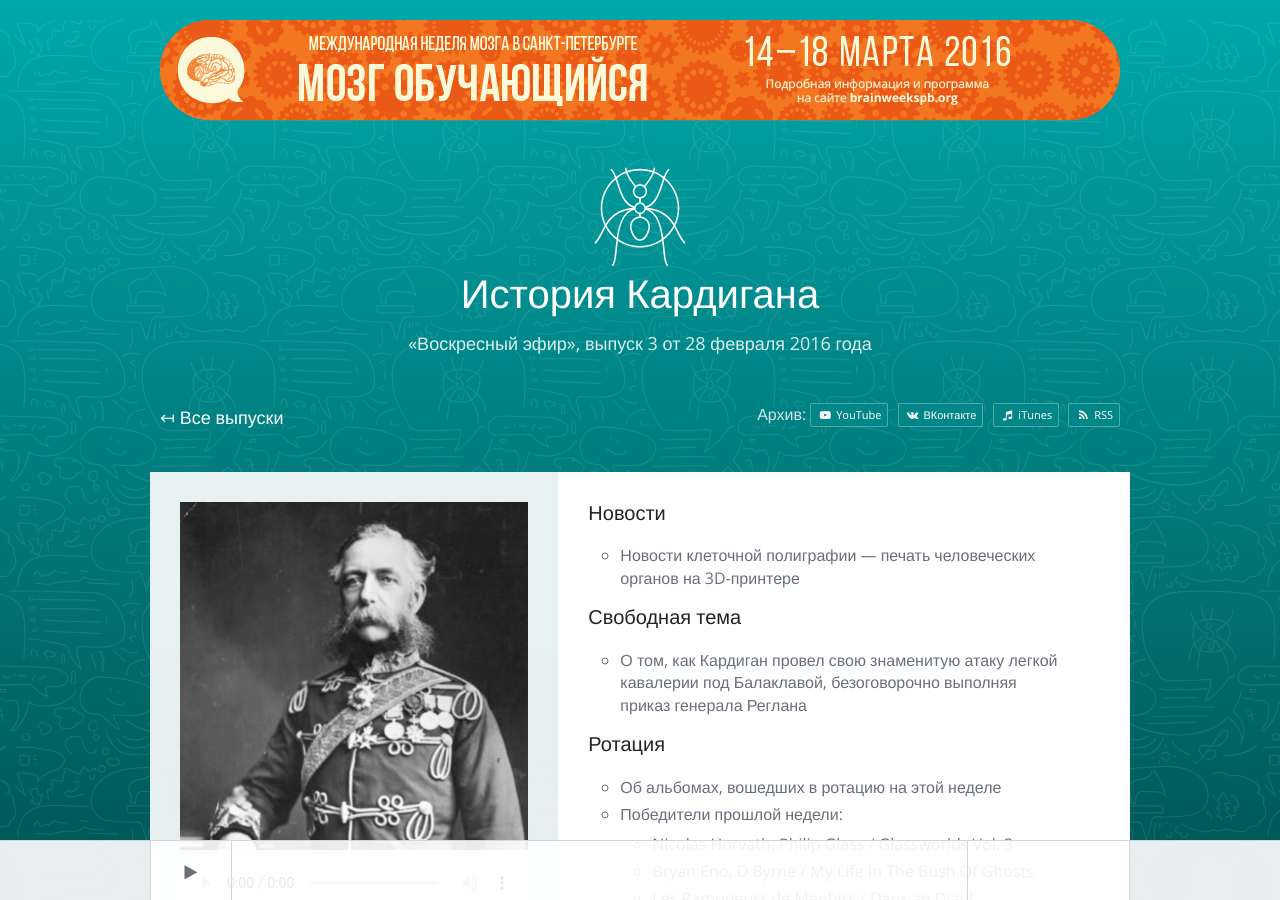
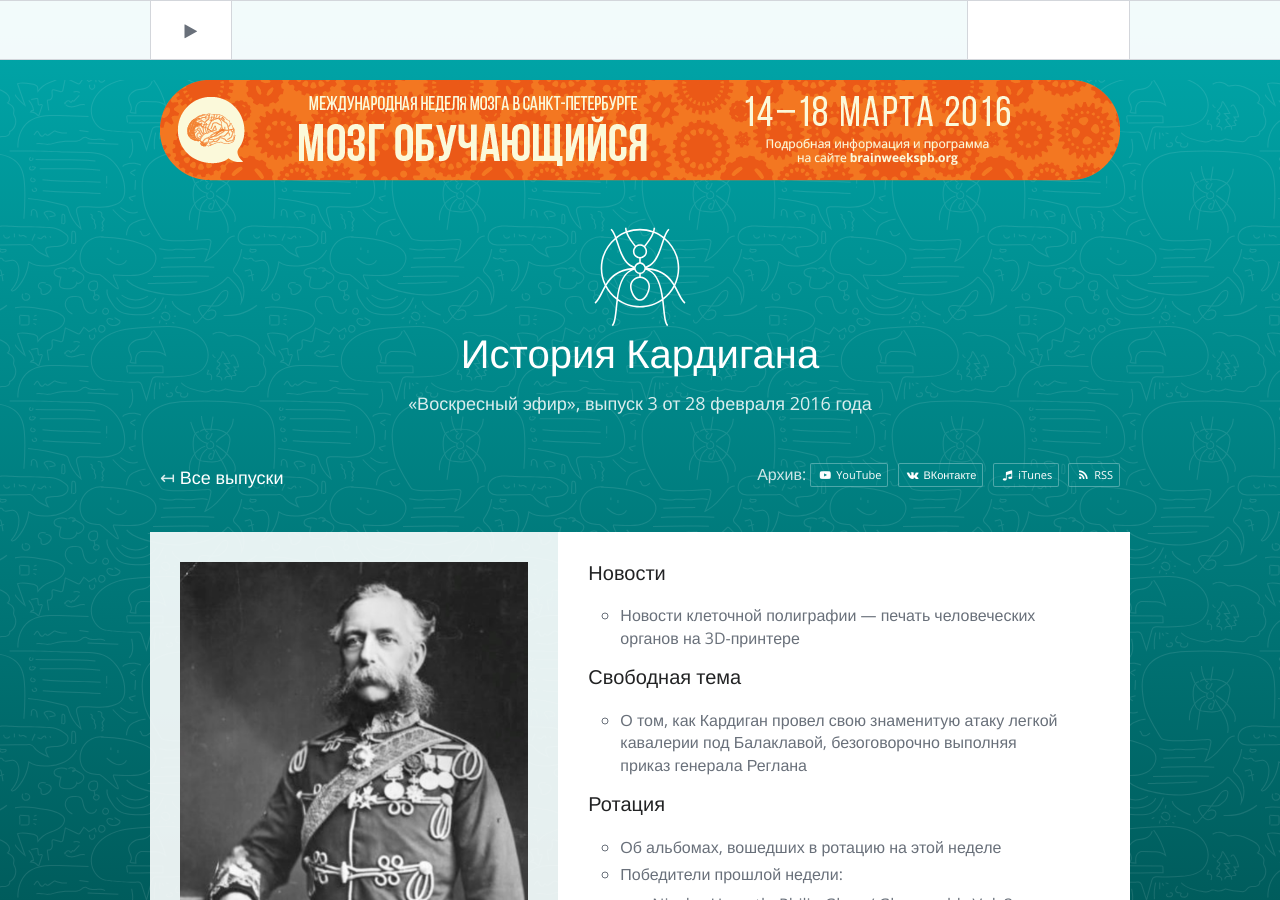
Before and after one commit to tretten/site-moonant, a Jekyll site: the page built from _posts/sunday-live/2016-02-28-история-кардигана.md, in a window 1280 px wide and 900 px high. Built offline with Jekyll 4.4.1, drawn with Linux system fonts in a browser that asks for light colours; nearby versions of some CDN libraries; a script that is not in the unit is left out; comment, search, counter and statistics services are not loaded; some of the changed text lies outside the part shown.

Commit message:
player on top

```diff
--- /dev/null
+++ b/_includes/arhivelinks.html
@@ -0,0 +1,6 @@
+<p>Архив:
+    <a href="http://j.mp/sunday-live-yt" class="button is-small is-primary"><i class="fa fa-youtube-play"></i> YouTube</a>
+    <a href="http://j.mp/sunday-live-vk" class="button is-small is-primary"><i class="fa fa-vk"></i> ВКонтакте</a>
+    <a href="#" class="button is-small is-primary"><i class="fa fa-music"></i>  iTunes</a>
+    <a href="#" class="button is-small is-primary"><i class="fa fa-rss"></i> RSS</a>
+</p>
--- a/_layouts/post.html
+++ b/_layouts/post.html
@@ -19,12 +19,7 @@ layout: default
                 <h2 class="subtitle">&#8612; <a href="{{ site.baseurl }}/sunday-live/">Все выпуски</a></h2>
             </div>
             <div class="column is-8 is-right">
-                <p>Архив:
-                    <a href="http://j.mp/sunday-live-yt" class="button is-small is-primary"><i class="fa fa-youtube-play"></i> YouTube</a>
-                    <a href="http://j.mp/sunday-live-vk" class="button is-small is-primary"><i class="fa fa-vk"></i> ВКонтакте</a>
-                    <a href="#" class="button is-small is-primary"><i class="fa fa-music"></i>  iTunes</a>
-                    <a href="#" class="button is-small is-primary"><i class="fa fa-rss"></i> RSS</a>
-                </p>
+                {% include arhivelinks.html %}
             </div>
         </div>
 
@@ -90,13 +85,20 @@ layout: default
               </div>
           </div>
 
+          <div class="columns navbar">
+              <div class="column is-4 is-left">
+                  <h2 class="subtitle">&#8612; <a href="{{ site.baseurl }}/sunday-live/">Все выпуски</a></h2>
+              </div>
+              <div class="column is-8 is-right">
+                  {% include arhivelinks.html %}
+              </div>
+          </div>
+        <br/>
       </div>
     </div>
   </section>
 </article>
-<div id="player" class="is-hidden-desktop is-hidden-desktop">
-
-</div>
+<div id="player" class="is-hidden-desktop is-hidden-desktop"> </div>
 <!-- {% if site.related_posts != empty %}
 <aside class="related">
   <h3>Related posts</h3>
--- a/public/css/moonant.css
+++ b/public/css/moonant.css
@@ -72,7 +72,6 @@ a[href]:not([class]) {
 .content blockquote {
 	background: #fff;
 	border-color: #00a8ab;
-	margin: 0 -10px;
 }
 
 .is-lh {
@@ -148,7 +147,7 @@ div.column.is-5.column-player {
 }
 
 .box .column-left-0 img {
-	min-height: 335px;
+	min-height: 336px;
 	width: auto;
 	margin: 0;
 	object-fit: cover;
@@ -200,6 +199,10 @@ audio.sunday-live {
 	margin: -3px -4px 0 -4px;
 }
 
+.buttons {
+	margin-top: 5px;
+}
+
 .buttons li {
 	margin: 0;
 }
@@ -217,12 +220,12 @@ audio.sunday-live {
 }
 
 .navbar .button.is-primary {
-	background: #028688;
+	background: rgba(2, 134, 136, .4);
 	border: 1px solid rgba(255, 255, 255, 0.3);
 }
 
 .navbar .button.is-primary:hover, .navbar .button.is-primary:focus {
-	background: #028688;
+	background: rgba(2, 134, 136, 1);
 	border: 1px solid rgba(255, 255, 255, 0.9);
 }
 
@@ -230,27 +233,29 @@ audio.sunday-live {
 .footer {
 	position: fixed;
 	height: 60px;
-	background: rgba(255,255,255,0.9);
+	background: rgba(255,255,255,0.95);
 	z-index: 900;
-	bottom: 0px;
+	top: 0px;
 	padding: 0;
 	padding-top: 10px;
 	border-top: 1px solid #d3d6db;
+	border-bottom: 1px solid #d3d6db;
+	overflow: hidden;
 }
 
 .footer .play-bar {
 	border-left: 1px solid #d3d6db;
 	border-right: 1px solid #d3d6db;
-	height: 60px;
+	height: 58px;
 }
 
 .footer .play-bar a i {
 	margin: -10px;
 	padding: 0;
 	width: calc(100%+20px);
-	height: 60px;
+	height: 58px;
 	display: block;
-	line-height: 62px;
+	line-height: 60px;
 }
 
 .footer .play-bar a i:hover {
@@ -264,8 +269,7 @@ audio.sunday-live {
 }
 
 .footer .play-title {
-	line-height: 45px;
-	overflow-x: hidden;
+	line-height: 40px;
 	margin-left: 10px
 }
 
@@ -302,7 +306,7 @@ transparent.kast-colors-dynamic.kast-maximized.kast-left.kast-not-full-statusbar
 
 #kast, #kast.kast-transparent.kast-current {
 	box-shadow: none;
-	height: 408px;
+	height: 392px;
 }
 
 i.kast-mdi.kast-mdi-play {
@@ -312,7 +316,7 @@ i.kast-mdi.kast-mdi-play {
 #kast-top {
 	background-position: center top;
 	background-image: url(../img/cover.jpg);
-	height: 408px;
+	height: 392px;
 }
 
 #kast-np-title {
@@ -359,5 +363,5 @@ i.kast-mdi-album:before {
 
 /*banner*/
 .brain {
-	margin-top: 20px;
+	margin-top: 80px;
 }
```
Also changed, not shown: sunday-live.html (+14 -11 lines), 3 other files.
